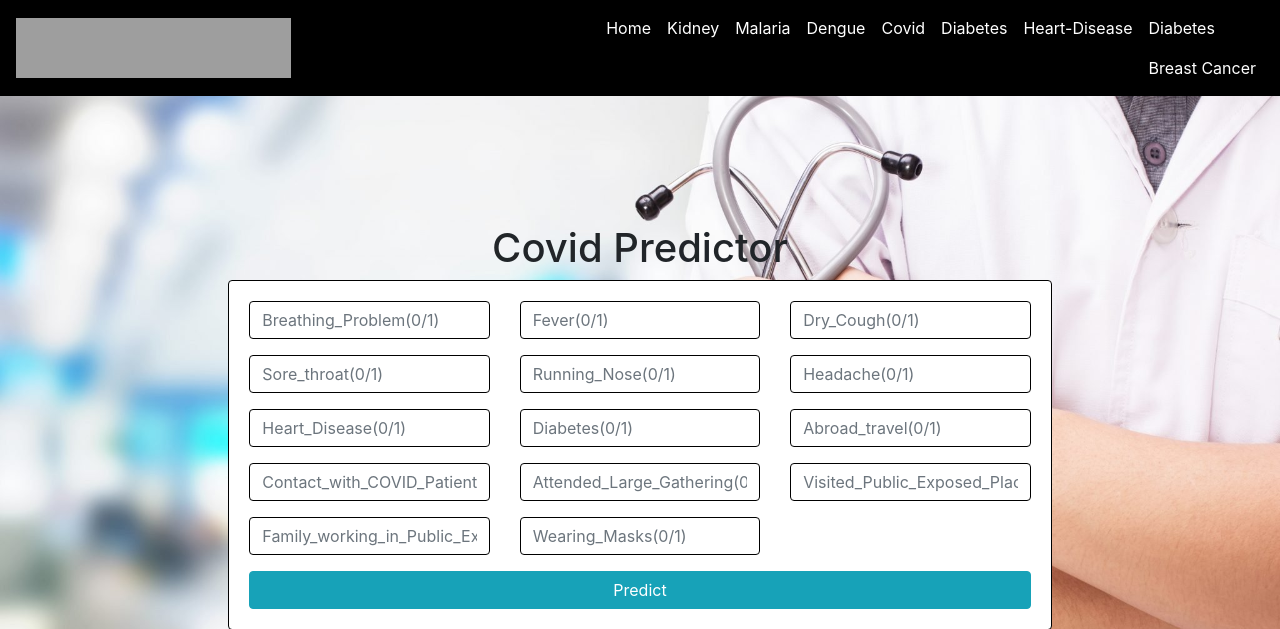
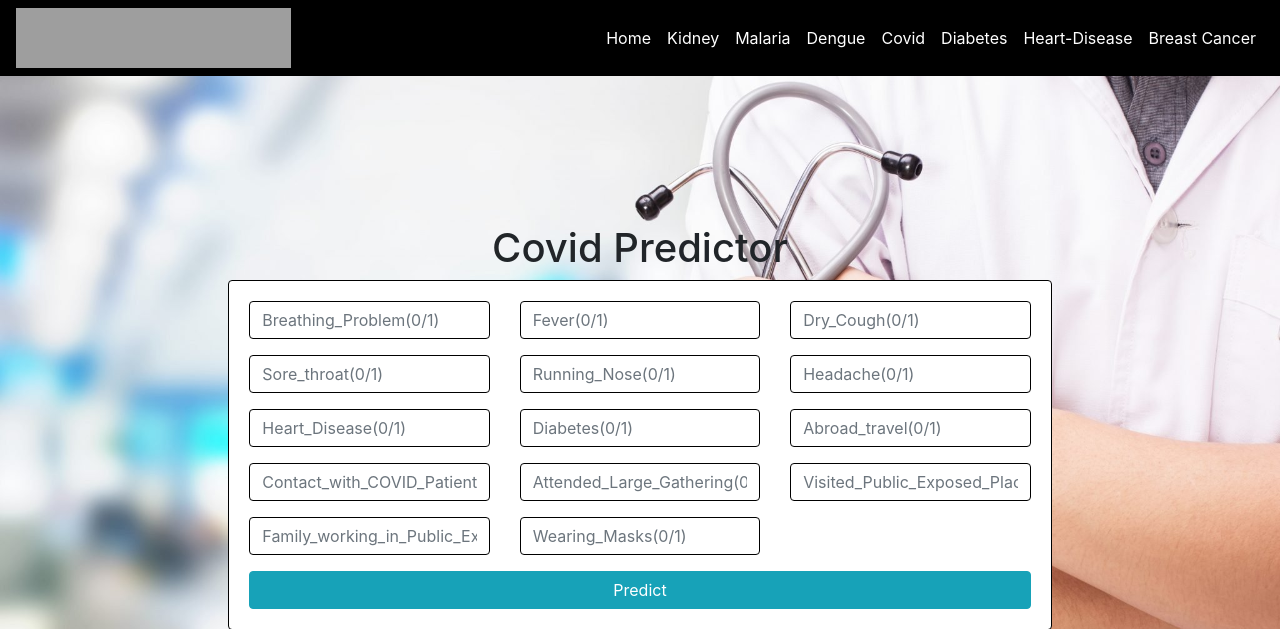
Before and after one commit to IIITKalyaniFOSC/MediCare-Prime, a Flask app: page /covid in a window 1280 px wide. Shown: the top 629 px of the page. Run offline with Flask 2, Linux system fonts and the light colour scheme; some libraries are stand-ins or nearby versions; grey boxes are pictures that could not be loaded.

Commit message:
two diabetes model

```diff
--- a/templates/index.html
+++ b/templates/index.html
@@ -71,13 +71,10 @@ footer{
                 <a class="nav-link" href="{{ url_for('diabetes') }}">Diabetes</a>
               </li>
               <li class="nav-item active">
-
                 <a class="nav-link" href="{{ url_for('heartDisease') }}">Heart-Disease</a>
               </li>
               <li class="nav-item active">
-                <a class="nav-link" href="{{ url_for('diabetes') }}">Diabetes</a>
                 <a class="nav-link" href="{{ url_for('breastCancer') }}">Breast Cancer</a>
-
               </li>
            </ul>
          </div>
```
